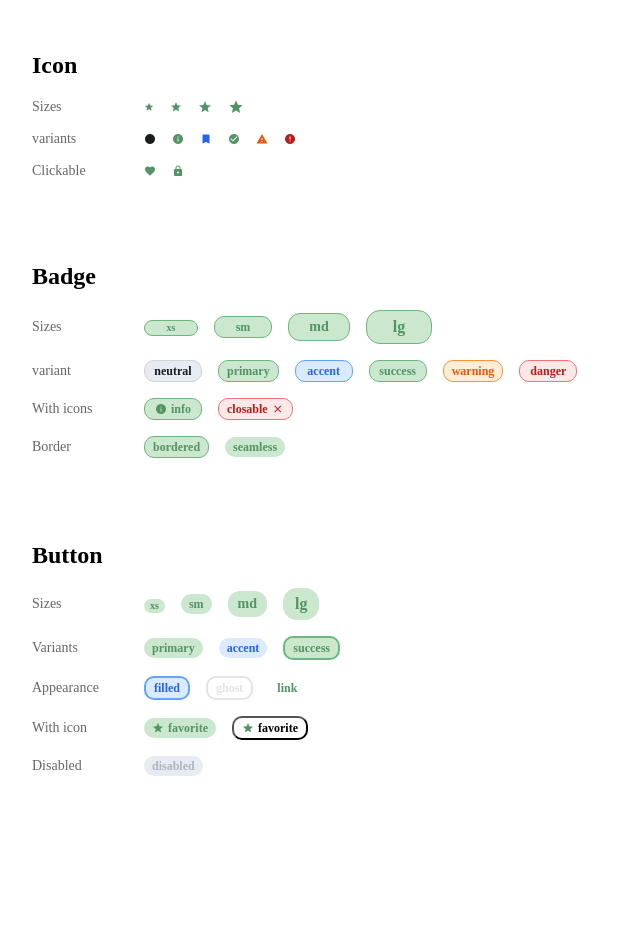
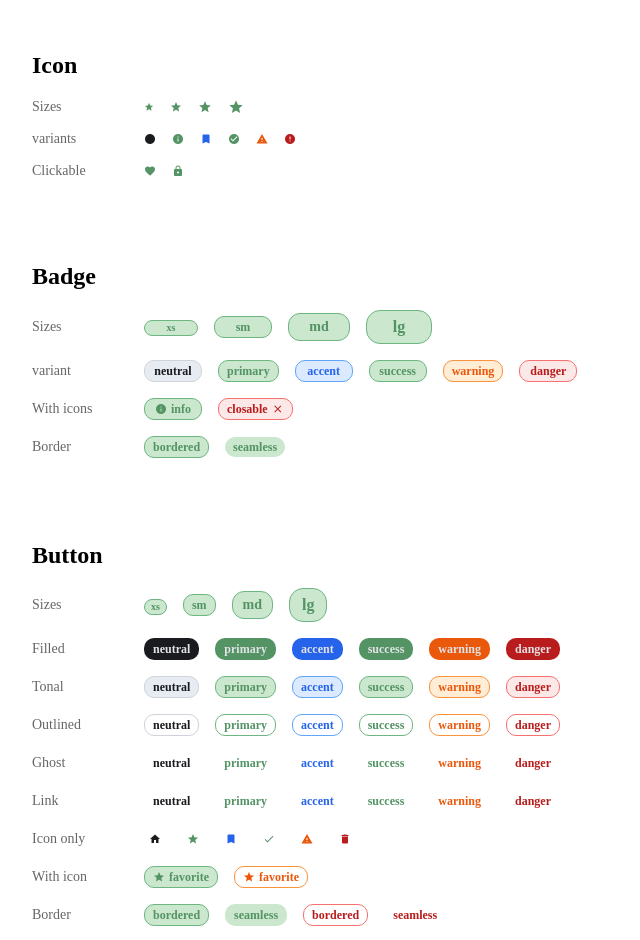
Before and after one commit to paulelyson/elyui, an Angular app: page / in a window 1280 px wide. Shown: the top 940 px of the page, without its empty margins (0-640 px from the left). Before the commit the page ends 824 px from the top, so only its background shows below. Built offline with nearby package versions, Linux system fonts and the light colour scheme.

Commit message:
feat: enhance button component with new appearance options, border and radius properties, and update icon handling

```diff
--- a/src/app/app.html
+++ b/src/app/app.html
@@ -72,29 +72,94 @@
   </div>
 
   <div class="icon-overview__row">
-    <span class="icon-overview__label">Variants</span>
-    <app-button variant="primary">primary</app-button>
-    <app-button variant="accent">accent</app-button>
-    <app-button variant="success">success</app-button>
+    <span class="icon-overview__label">Filled</span>
+    <app-button appearance="filled" variant="neutral">neutral</app-button>
+    <app-button appearance="filled" variant="primary">primary</app-button>
+    <app-button appearance="filled" variant="accent">accent</app-button>
+    <app-button appearance="filled" variant="success">success</app-button>
+    <app-button appearance="filled" variant="warning">warning</app-button>
+    <app-button appearance="filled" variant="danger">danger</app-button>
   </div>
 
   <div class="icon-overview__row">
-    <span class="icon-overview__label">Appearance</span>
-    <app-button appearance="filled" variant="accent">filled</app-button>
-    <app-button appearance="ghost">ghost</app-button>
-    <app-button appearance="link" variant="primary">link</app-button>
+    <span class="icon-overview__label">Tonal</span>
+    <app-button appearance="tonal" variant="neutral">neutral</app-button>
+    <app-button appearance="tonal" variant="primary">primary</app-button>
+    <app-button appearance="tonal" variant="accent">accent</app-button>
+    <app-button appearance="tonal" variant="success">success</app-button>
+    <app-button appearance="tonal" variant="warning">warning</app-button>
+    <app-button appearance="tonal" variant="danger">danger</app-button>
+  </div>
+
+  <div class="icon-overview__row">
+    <span class="icon-overview__label">Outlined</span>
+    <app-button appearance="outlined" variant="neutral">neutral</app-button>
+    <app-button appearance="outlined" variant="primary">primary</app-button>
+    <app-button appearance="outlined" variant="accent">accent</app-button>
+    <app-button appearance="outlined" variant="success">success</app-button>
+    <app-button appearance="outlined" variant="warning">warning</app-button>
+    <app-button appearance="outlined" variant="danger">danger</app-button>
+  </div>
+
+  <div class="icon-overview__row">
+    <span class="icon-overview__label">Ghost</span>
+    <app-button appearance="ghost" variant="neutral">neutral</app-button>
+    <app-button appearance="ghost" variant="primary">primary</app-button>
+    <app-button appearance="ghost" variant="accent">accent</app-button>
+    <app-button appearance="ghost" variant="success">success</app-button>
+    <app-button appearance="ghost" variant="warning">warning</app-button>
+    <app-button appearance="ghost" variant="danger">danger</app-button>
+  </div>
+
+  <div class="icon-overview__row">
+    <span class="icon-overview__label">Link</span>
+    <app-button appearance="link" variant="neutral">neutral</app-button>
+    <app-button appearance="link" variant="primary">primary</app-button>
+    <app-button appearance="link" variant="accent">accent</app-button>
+    <app-button appearance="link" variant="success">success</app-button>
+    <app-button appearance="link" variant="warning">warning</app-button>
+    <app-button appearance="link" variant="danger">danger</app-button>
+  </div>
+
+  <div class="icon-overview__row">
+    <span class="icon-overview__label">Icon only</span>
+    <app-button appearance="icon" variant="neutral" icon="home"></app-button>
+    <app-button appearance="icon" variant="primary" icon="star"></app-button>
+    <app-button appearance="icon" variant="accent" icon="bookmark"></app-button>
+    <app-button appearance="icon" variant="success" icon="check"></app-button>
+    <app-button appearance="icon" variant="warning" icon="warning"></app-button>
+    <app-button appearance="icon" variant="danger" icon="delete"></app-button>
   </div>
 
   <div class="icon-overview__row">
     <span class="icon-overview__label">With icon</span>
-    <app-button variant="primary" icon="star">favorite</app-button>
-    <app-button variant="warning" icon="star">favorite</app-button>
+    <app-button appearance="tonal" variant="primary" icon="star">favorite</app-button>
+    <app-button appearance="outlined" variant="warning" icon="star">favorite</app-button>
+  </div>
 
+  <div class="icon-overview__row">
+    <span class="icon-overview__label">Border</span>
+    <app-button appearance="tonal" variant="primary">bordered</app-button>
+    <app-button appearance="tonal" variant="primary" [hasBorder]="false">seamless</app-button>
+    <app-button appearance="outlined" variant="danger">bordered</app-button>
+    <app-button appearance="outlined" variant="danger" [hasBorder]="false">seamless</app-button>
+  </div>
+
+  <div class="icon-overview__row">
+    <span class="icon-overview__label">Radius</span>
+    <app-button appearance="filled" variant="primary">rounded</app-button>
+    <app-button appearance="filled" variant="primary" [hasRadius]="false">square</app-button>
+  </div>
+
+  <div class="icon-overview__row">
+    <span class="icon-overview__label">Width</span>
+    <app-button appearance="filled" variant="primary" width="width-filled">full width</app-button>
   </div>
 
   <div class="icon-overview__row">
     <span class="icon-overview__label">Disabled</span>
-    <app-button variant="primary" [disabled]="true">disabled</app-button>
+    <app-button appearance="filled" variant="primary" [disabled]="true">disabled</app-button>
+    <app-button appearance="outlined" variant="primary" [disabled]="true">disabled</app-button>
   </div>
 </section>
 
--- a/src/app/components/button/button.css
+++ b/src/app/components/button/button.css
@@ -4,27 +4,56 @@
   align-items: center;
   cursor: pointer;
   transition: 0.5s ease;
-  background-color: transparent;
   font-weight: 550;
   font-family: 'Poppins';
+  border: 1px solid transparent;
+}
+
+/* ================================
+  Variants (expose --btn-bg / --btn-border / --btn-fg
+  for the appearance rules below to consume)
+  ================================ */
+.btn-custom.neutral {
+  --btn-bg: var(--color-bg-gray-idle);
+  --btn-border: var(--color-border-gray-idle);
+  --btn-fg: var(--color-text);
 }
 
 .btn-custom.primary {
-  border: none;
-  background: var(--color-bg-primary-idle);
-  color: var(--color-text-primary-default);
+  --btn-bg: var(--color-bg-primary-idle);
+  --btn-border: var(--color-border-primary-idle);
+  --btn-fg: var(--color-text-primary-default);
 }
 
+.btn-custom.accent {
+  --btn-bg: var(--color-bg-accent-idle);
+  --btn-border: var(--color-border-accent-idle);
+  --btn-fg: var(--color-text-accent-default);
+}
+
+.btn-custom.success {
+  --btn-bg: var(--color-bg-success-idle);
+  --btn-border: var(--color-border-success-idle);
+  --btn-fg: var(--color-text-success-default);
+}
+
+.btn-custom.warning {
+  --btn-bg: var(--color-bg-warning-idle);
+  --btn-border: var(--color-border-warning-idle);
+  --btn-fg: var(--color-text-warning-default);
+}
+
+.btn-custom.danger {
+  --btn-bg: var(--color-bg-danger-idle);
+  --btn-border: var(--color-border-danger-idle);
+  --btn-fg: var(--color-text-danger-default);
+}
+
+/* Unreachable via the Variant type (kept inert, not part of the shared token system) */
 .btn-custom.secondary {
   border: none;
   background: var(--secondary);
   color: var(--text);
-}
-
-.btn-custom.accent {
-  border: none;
-  background: var(--color-bg-accent-idle);
-  color: var(--color-text-accent-default);
 }
 
 .btn-custom.secondary.light {
@@ -33,39 +62,60 @@
   color: var(--text);
 }
 
-.btn-custom.success {
-  border: 2px solid var(--color-border-success-idle);
-  background: var(--color-bg-success-idle);
-  color: var(--color-text-success-default);
+/* ================================
+  Appearances (generic — read the --btn-* custom
+  properties set by the variant classes above)
+  ================================ */
+
+/* Tonal: soft background + colored border, badge-like look */
+.btn-custom.tonal {
+  background: var(--btn-bg);
+  border-color: var(--btn-border);
+  color: var(--btn-fg);
 }
 
-.btn-custom:disabled,
-.btn-custom[disabled] {
-  border: none;
-  background: var(--color-bg-gray-idle);
-  color: var(--color-text-gray-light);
+/* Outlined: transparent background, colored border */
+.btn-custom.outlined {
+  background: transparent;
+  border-color: var(--btn-border);
+  color: var(--btn-fg);
 }
 
-/* appearance */
-.btn-custom.link {
-  border: none;
-  background: transparent;
+/* Filled: solid, high-contrast background */
+.btn-custom.filled {
+  background: var(--btn-fg);
+  border-color: transparent;
+  color: var(--color-text-white);
 }
 
-.btn-custom.link:hover {
-  text-decoration: underline;
-  font-weight: 550;
+/* Ghost: transparent until hovered */
+.btn-custom.ghost {
+  background: transparent;
+  border-color: transparent;
+  color: var(--btn-fg);
 }
 
-.btn-custom.filled.accent {
-  background-color: var(--color-bg-accent-idle);
-  border: 2px solid var(--color-border-accent-idle);
+.btn-custom.ghost:hover:not(:disabled) {
+  background: var(--btn-bg);
 }
 
-.btn-custom.ghost {
-  border: 2px solid var(--color-text-white);
+/* Link: text-only, underline on hover */
+.btn-custom.link {
   background: transparent;
-  color: var(--color-text-white);
+  border-color: transparent;
+  color: var(--btn-fg);
+}
+
+.btn-custom.link:hover:not(:disabled) {
+  text-decoration: underline;
+}
+
+/* Icon: transparent, icon-only compact button */
+.btn-custom.icon {
+  background: transparent;
+  border-color: transparent;
+  color: var(--btn-fg);
+  aspect-ratio: 1/1;
 }
 
 /*
@@ -103,6 +153,45 @@
   font-size: var(--font-size-lg);
 }
 
+/* Icon-only buttons get equal padding on all sides instead of the
+   horizontally-biased text padding */
+.btn-custom.icon.xs {
+  padding: var(--gap-xs);
+}
+
+.btn-custom.icon.sm {
+  padding: var(--gap-sm);
+}
+
+.btn-custom.icon.md {
+  padding: var(--gap-md);
+}
+
+.btn-custom.icon.lg {
+  padding: var(--gap-lg);
+}
+
 .btn-custom.width-filled {
   width: 100%;
 }
+
+/* ================================
+  Full design control
+  Placed after sizes/appearances so it wins the same-specificity
+  cascade tie against .xs/.sm/.md/.lg and .tonal/.outlined border rules
+  ================================ */
+.btn-custom.borderless {
+  border-color: transparent;
+}
+
+.btn-custom.radiusless {
+  border-radius: 0;
+}
+
+.btn-custom:disabled,
+.btn-custom[disabled] {
+  cursor: not-allowed;
+  background: var(--color-bg-gray-idle);
+  border-color: transparent;
+  color: var(--color-text-gray-light);
+}
--- a/src/app/components/button/button.html
+++ b/src/app/components/button/button.html
@@ -2,12 +2,14 @@
   [type]="type"
   class="btn-custom"
   [ngClass]="[appearance, shade, size, width, variant]"
+  [class.borderless]="!hasBorder"
+  [class.radiusless]="!hasRadius"
   (click)="onClicked()"
   [disabled]="disabled"
   [matTooltip]="tooltip"
 >
   @if (icon) {
-    <app-icon [name]="icon" [size]="size"></app-icon>
+    <app-icon [name]="icon" [size]="size" [variant]="variant"></app-icon>
   }
   <ng-content></ng-content>
 </button>
--- a/src/app/components/button/button.ts
+++ b/src/app/components/button/button.ts
@@ -23,6 +23,8 @@ export class Button {
   @Input() icon: string = '';
   @Input() tooltip: string = '';
   @Input() disabled: boolean = false;
+  @Input() hasBorder: boolean = true;
+  @Input() hasRadius: boolean = true;
   @Output() btnclicked: EventEmitter<string> = new EventEmitter<string>();
 
   onClicked(): void {
```
